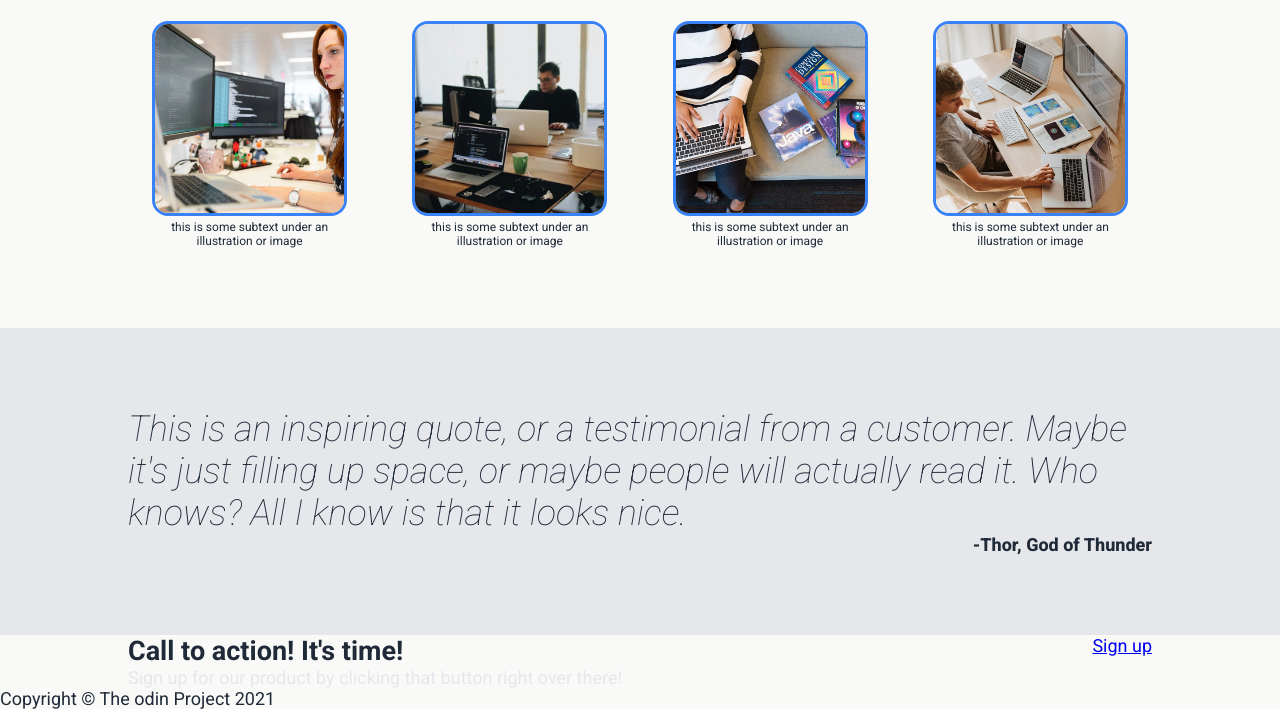
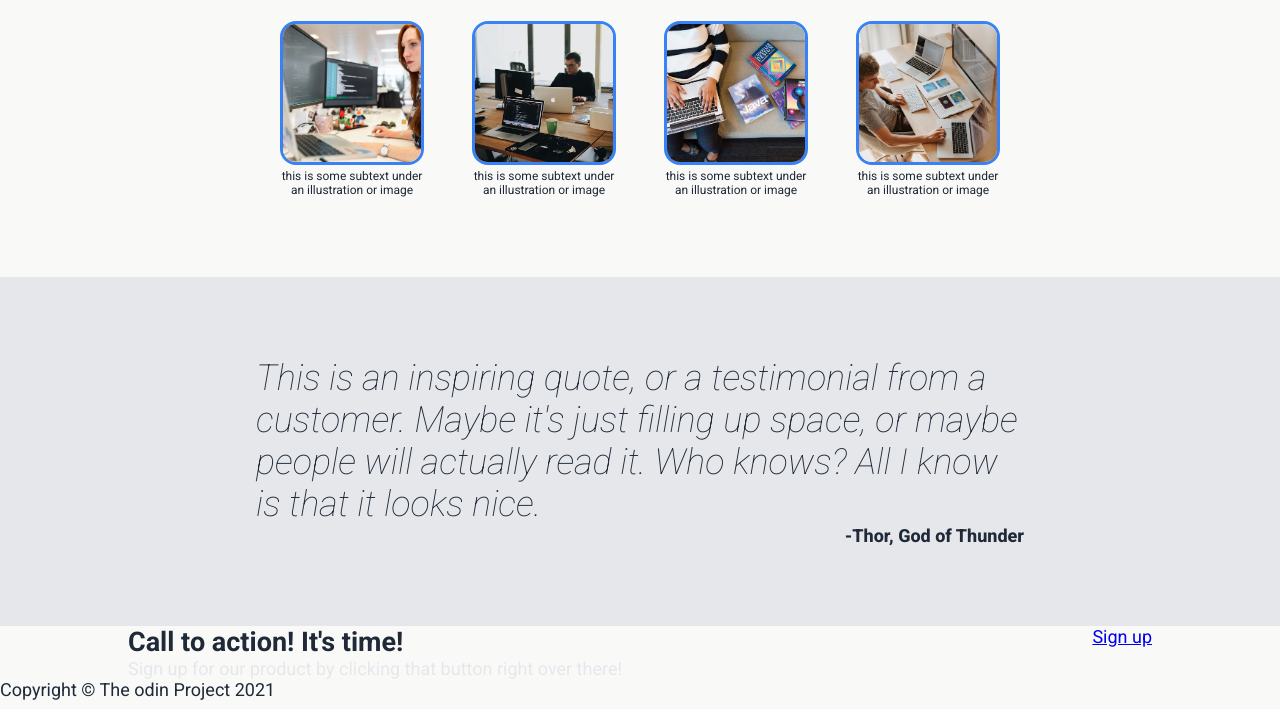
Before and after one commit to trosdj/odin-landing, a plain HTML site: page index.html in a window 1280 px wide. Shown: the part 565-1274 px from the top of the page. Drawn offline with Linux system fonts and the light colour scheme.

Commit message:
Add formatting for content-container
Adds content-container class to info and quote
sections to fix errors with stacked widths.

```diff
--- a/index.html
+++ b/index.html
@@ -34,7 +34,7 @@
     </div>
   </section>
 
-  <section class="info container">
+  <section class="info content-container">
     <h2 class="info__title">Some random information.</h2>
       <div class="info__imgs row">
         <div class="info__img">
@@ -57,7 +57,7 @@
   </section>
 
   <section class="quote">
-    <div class="container">
+    <div class="content-container">
       <p class="quote__text">
         This is an inspiring quote, or a testimonial from a customer. Maybe it's just
         filling up space, or maybe people will actually read it. Who knows? All I know
```
